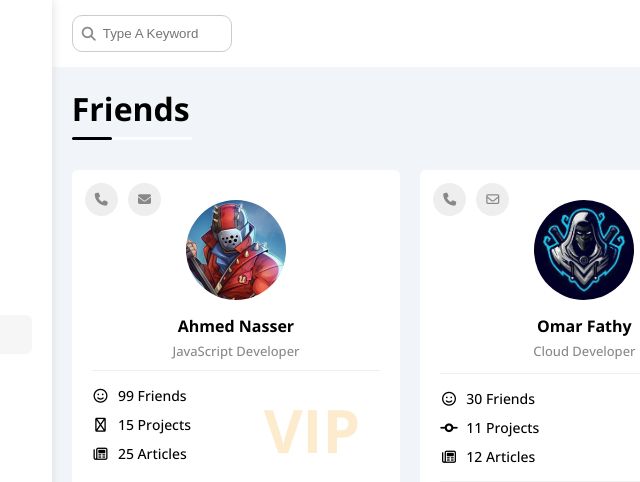
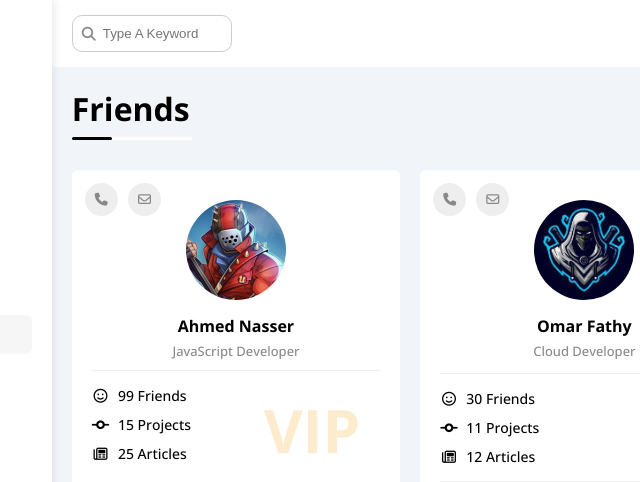
Before and after one commit to Muhammed-Mahrous-Saleh/HTML_CSS_ELZERO_DASHBOARD, a plain HTML site: page friends.html in a window 1280 px wide. Shown: the top 482 px of the page, 163-803 px from the left. Drawn offline with nearby package versions, Linux system fonts and the light colour scheme.

Commit message:
fix: fix issues

```diff
--- a/friends.html
+++ b/friends.html
@@ -91,7 +91,7 @@
                 <div class="friend bg-white rad-6 p-20 p-relative">
                     <div class="contact">
                         <i class="fa-solid fa-phone"></i>
-                        <i class="fa-solid fa-envelope"></i>
+                        <i class="fa-regular fa-envelope"></i>
                     </div>
                     <div class="txt-c">
                         <img class="rad-half mt-10 mb-10 w-100 h-100" src="imgs/friend-01.jpg" alt="">
@@ -104,7 +104,7 @@
                             <span>99 Friends</span>
                         </div>
                         <div class="mb-10">
-                            <i class="fa-regular fa-code-commit fa-fw"></i>
+                            <i class="fa-solid fa-code-commit fa-fw"></i>
                             <span>15 Projects</span>
                         </div>
                         <div class="mb-10">
```
